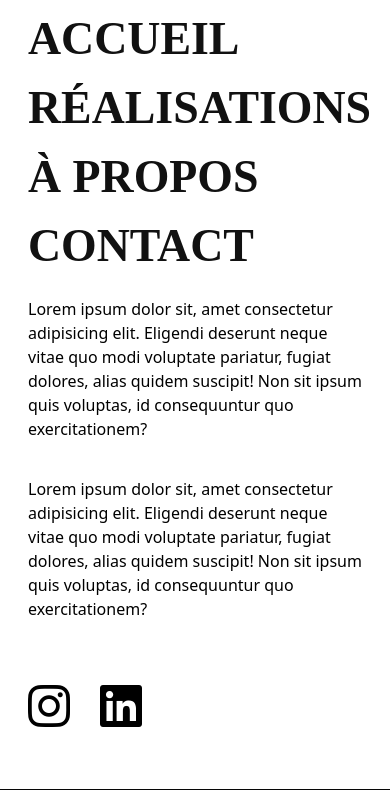
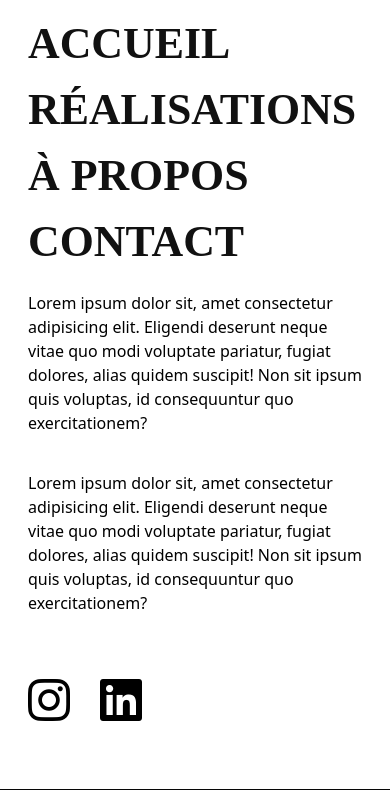
Before and after one commit to Mteehub/001, a plain HTML site: page index.html in a window 390 px wide. Both pictures are taken after a click on the button 368 px from the left and 38 px from the top of the page. Shown: the part 54-844 px from the top of the page. Drawn offline with nearby package versions, Linux system fonts and the light colour scheme; a web font is replaced by a local one.

Commit message:
Update style.css

```diff
--- a/assets/css/style.css
+++ b/assets/css/style.css
@@ -373,7 +373,7 @@ bottom: 25px;
 
 .nav-pos{display: block;}
 .navigation ul a li{
-    font-size: calc(2.5rem + 1.5vw);}
+    font-size: calc(2.4rem + 1.4vw);;}
 
 
 
```
